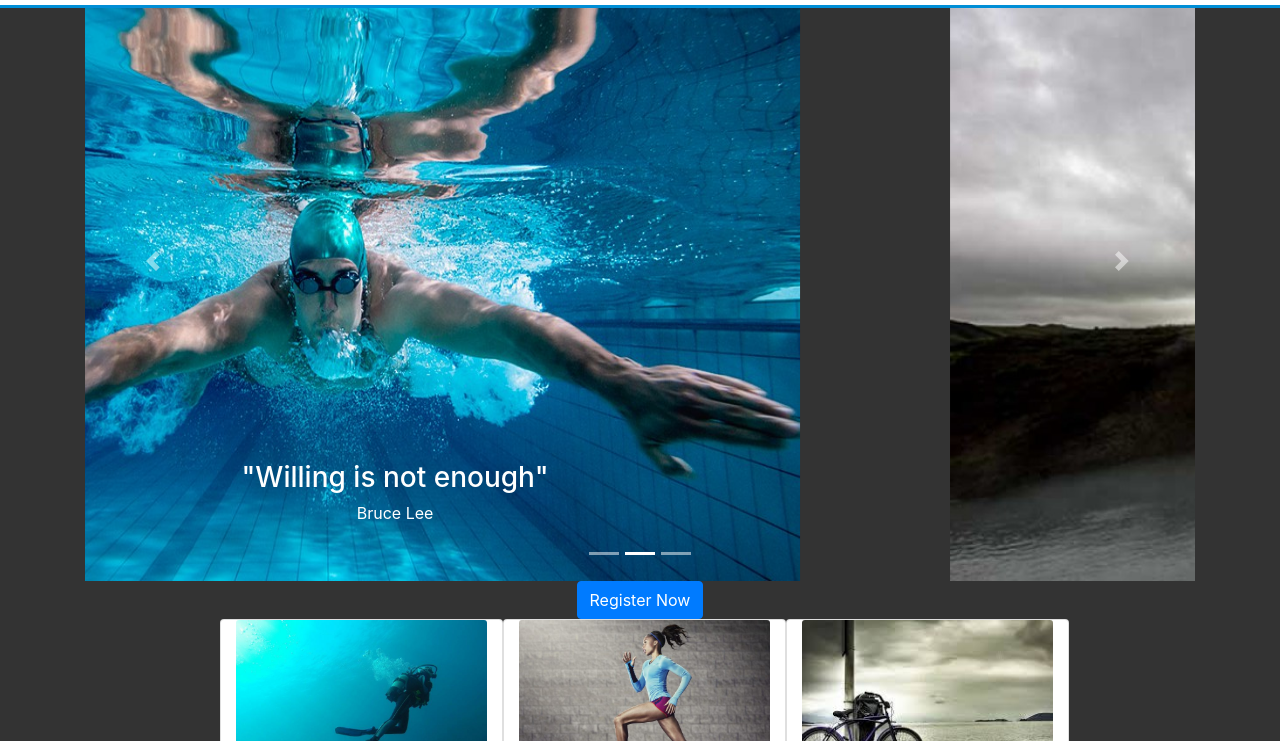
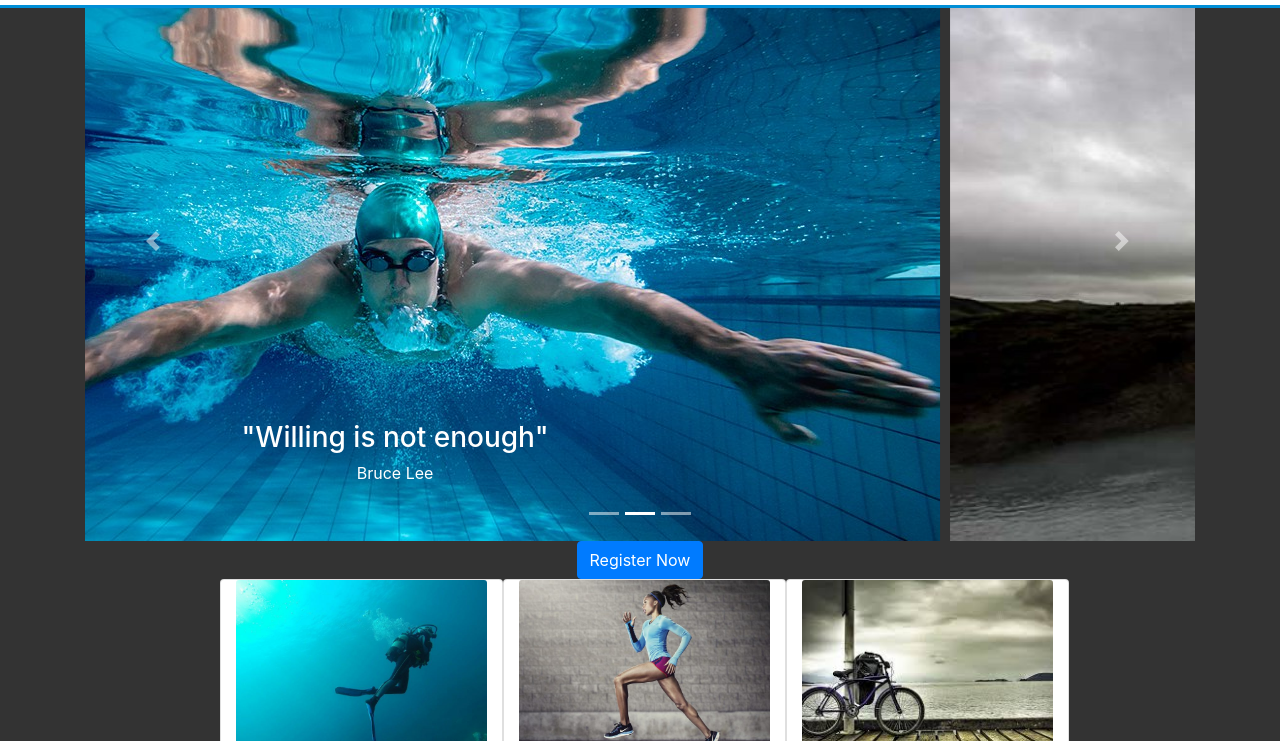
Before and after one commit to Preetham-D/shapeup-bootstrap, a plain HTML site: page index.html in a window 1280 px wide. Shown: the part 59-800 px from the top of the page. Drawn offline with nearby package versions, Linux system fonts and the light colour scheme; files that its build step writes are made by us from their sources; a web font is replaced by a local one.

Commit message:
style.css modified

```diff
--- a/scss/style.scss
+++ b/scss/style.scss
@@ -14,10 +14,10 @@ body{
   // opacity:0.8;
 }
 
-.carousel-inner img {
-  height: 640px;
-  width:960px;
-}
+// .carousel-inner img {
+//   height: 640px;
+//   width:960px;
+// }
 
 #home-section{
   background:url('../img/home.jpg') no-repeat;
```
